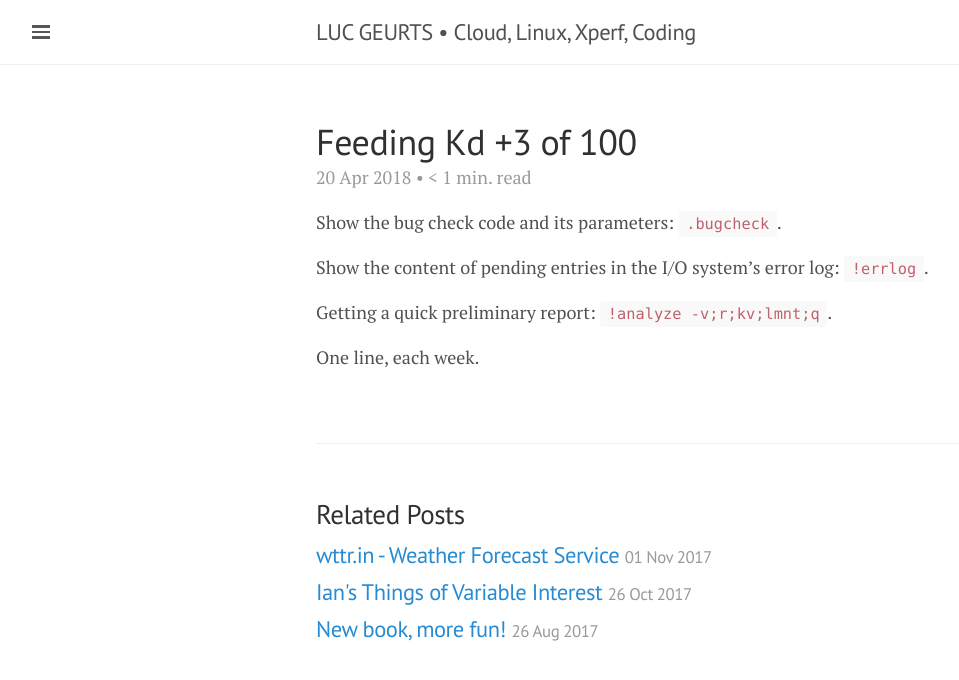
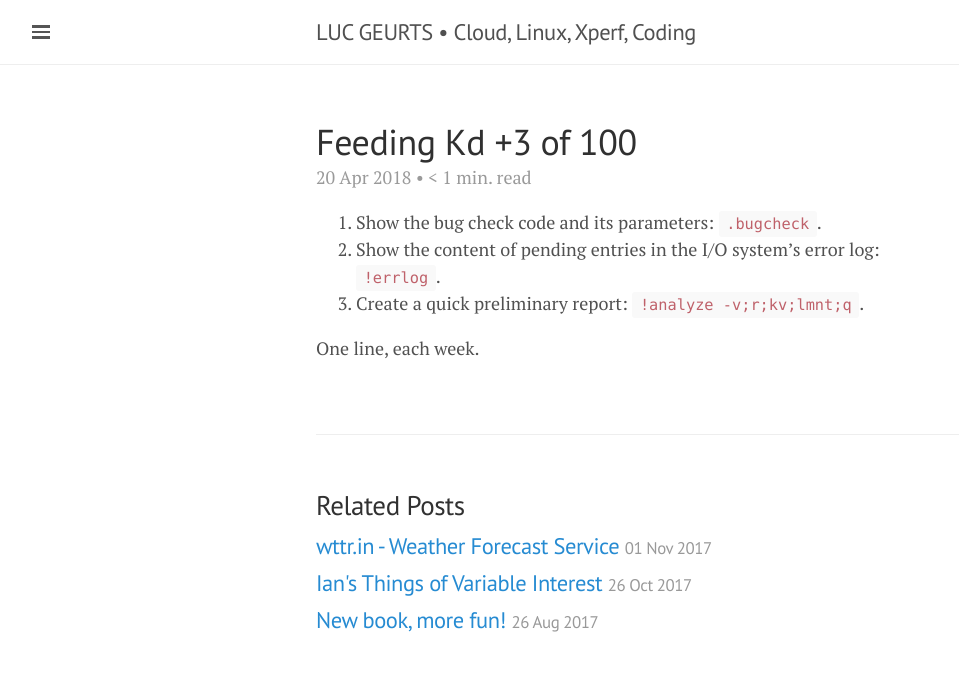
Before and after one commit to lgeurts/lgeurts.github.io, a Jekyll site: the page built from _posts/2018-04-20-feeding-kd.md, in a window 1280 px wide. Shown: the top 680 px of the page, without its empty margins (0-959 px from the left). Built offline with Jekyll 4.4.1, drawn with Linux system fonts in a browser that asks for light colours; nearby versions of some CDN libraries; comment, search, counter and statistics services are not loaded.

Commit message:
Update 2018-04-20-feeding-kd.md

```diff
--- a/_posts/2018-04-20-feeding-kd.md
+++ b/_posts/2018-04-20-feeding-kd.md
@@ -7,10 +7,8 @@ category: Debugging
 tags: [ WinDbg ]
 ---
 
-Show the bug check code and its parameters: `.bugcheck`.
-
-Show the content of pending entries in the I/O system's error log: `!errlog`.
-
-Getting a quick preliminary report: `!analyze -v;r;kv;lmnt;q`.
+1. Show the bug check code and its parameters: `.bugcheck`.
+2. Show the content of pending entries in the I/O system's error log: `!errlog`.
+3. Create a quick preliminary report: `!analyze -v;r;kv;lmnt;q`.
 
 One line, each week.
```
